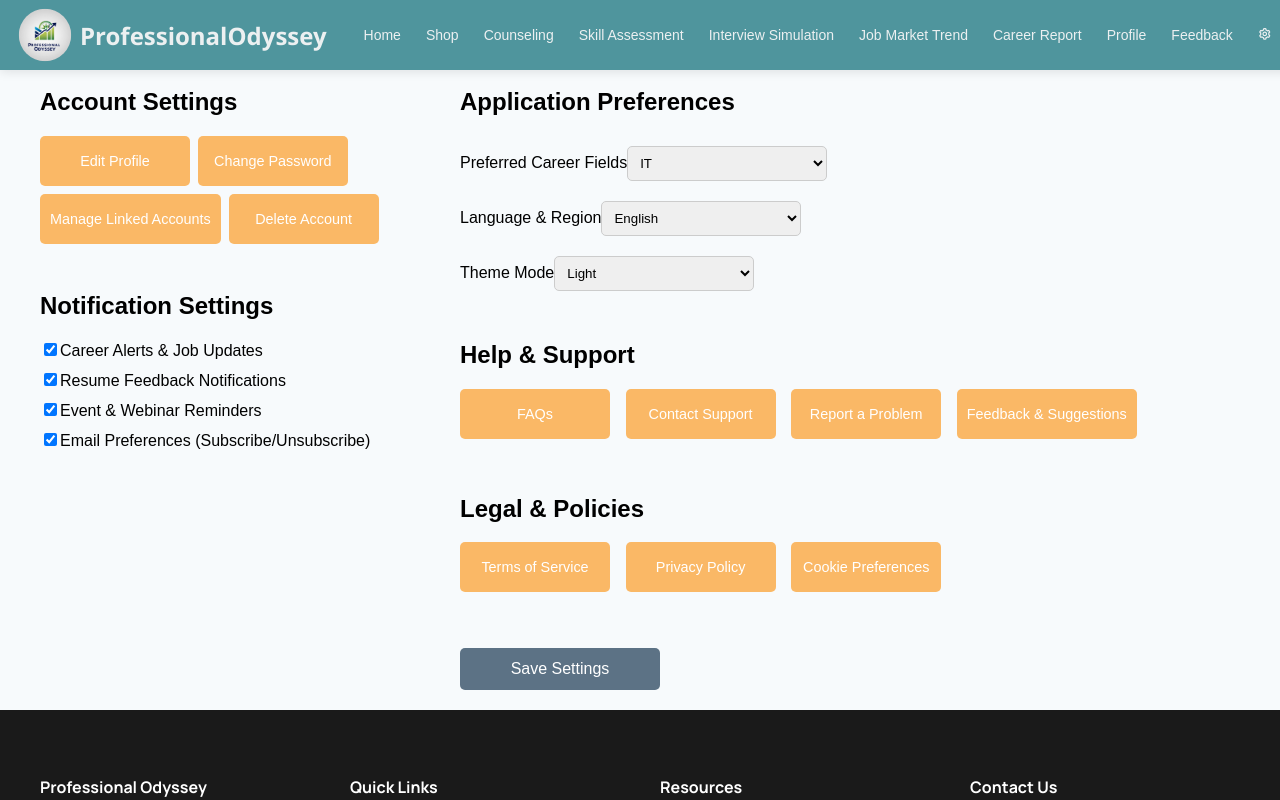
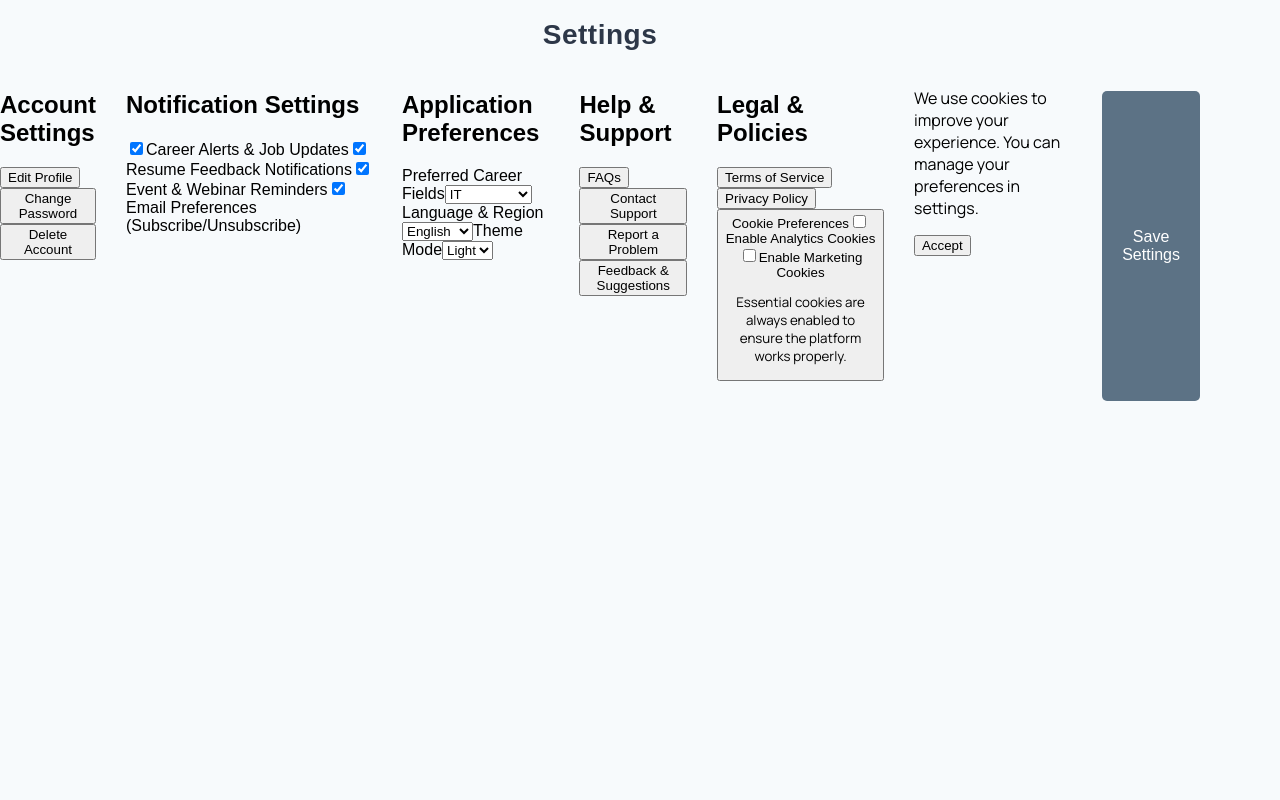
Before and after one commit to DevintthHaran/SDGP, a React (Create React App) app in the folder Frontend/sdgp-project/: page /setting in a window 1280 px wide. Shown: the top 800 px of the page. Built offline with nearby package versions, Linux system fonts and the light colour scheme.

Commit message:
change dark mode light mode

```diff
--- a/Frontend/sdgp-project/src/pages/Setting.jsx
+++ b/Frontend/sdgp-project/src/pages/Setting.jsx
@@ -47,8 +47,19 @@ const Setting = () => {
     accountPrivacy: "Public",
     preferredCareerField: "IT",
     language: "English",
-    theme: "Light",
+    theme:localStorage.getItem("theme") || "Light",
   });
+
+  const [showFAQs, setShowFAQs] = useState(false); // Track if FAQs are visible
+  const [showTerms, setShowTerms] = useState(false); // Track if Terms and Conditions are visible
+  const [showPrivacy, setShowPrivacy] = useState(false);
+
+
+  useEffect(() => {
+    document.body.className = settings.theme.toLowerCase(); // Apply class to body
+    localStorage.setItem("theme", settings.theme); // Save theme to localStorage
+  }, [settings.theme]);
+
 
   const handleChange = (e) => {
     const { name, value, type, checked } = e.target;
@@ -63,28 +74,73 @@ const Setting = () => {
     console.log(settings);
   };
 
+  const handleDeleteAccount = async () => {
+    const confirmDelete = window.confirm("Are you sure you want to delete your account? This action cannot be undone.");
+
+    if (confirmDelete) {
+      try {
+        const response = await fetch("http://localhost:8080/api/users/delete", {
+          method: "DELETE",
+          headers: {
+            "Content-Type": "application/json",
+          },
+          credentials: "include", // To handle cookies (if needed)
+        });
+
+        if (response.ok) {
+          alert("Account deleted successfully!");
+          localStorage.clear(); // Remove user data from local storage
+          sessionStorage.clear();
+          window.location.href = "/login"; // Redirect to login page
+        } else {
+          alert("Failed to delete the account.");
+        }
+      } catch (error) {
+        console.error("Error deleting account:", error);
+        alert("Something went wrong. Please try again later.");
+      }
+    }
+  };
+  const handleCookieChange = (e) => {
+    const { name, checked } = e.target;
+    setCookiePreferences((prev) => ({
+      ...prev,
+      [name]: checked,
+    }));
+    Cookies.set(name, checked, { expires: 365 }); // Save preferences for 1 year
+  };
+  const [showCookieBanner, setShowCookieBanner] = useState(!Cookies.get("cookiesAccepted"));
+
+  const acceptCookies = () => {
+    Cookies.set("cookiesAccepted", "true", { expires: 365 });
+    setShowCookieBanner(false);
+  };
+
+  const [cookiePreferences, setCookiePreferences] = useState({
+    analytics: Cookies.get("analytics") === "true",
+    marketing: Cookies.get("marketing") === "true",
+    essential: true, // Essential cookies are always enabled
+  });
+
   return (
     <>
-      <Header />
-      <div className="setting1">
+
       <div className="settings-page">
+        <header className="header">
+          <h1>Settings</h1>
+        </header>
         <main className="main-content">
-            <div className="left-column">
           {/* Account Settings */}
           <section className="settings-section">
             <h2>Account Settings</h2>
-                <div className="button-group">
-                  <button className="button">Edit Profile</button>
-                  <button className="button">Change Password</button>
-                  <button className="button">Manage Linked Accounts</button>
-                  <button className="button">Delete Account</button>
-                </div>
+            <button>Edit Profile</button>
+            <button>Change Password</button>
+            <button onClick={handleDeleteAccount} className="delete-button">Delete Account</button>
           </section>
 
           {/* Notification Settings */}
           <section className="settings-section">
             <h2>Notification Settings</h2>
-                <div className="notification-options">
             <label>
               <input
                 type="checkbox"
@@ -121,18 +177,14 @@ const Setting = () => {
               />
               Email Preferences (Subscribe/Unsubscribe)
             </label>
-                </div>
           </section>
-            </div>
 
-            <div className="right-column">
           {/* Application Preferences */}
           <section className="settings-section">
             <h2>Application Preferences</h2>
             <label>
               Preferred Career Fields
               <select
-                    className="select"
                 name="preferredCareerField"
                 value={settings.preferredCareerField}
                 onChange={handleChange}
@@ -142,11 +194,9 @@ const Setting = () => {
                 <option value="Business">Business</option>
               </select>
             </label>
-                <br/>
             <label>
               Language & Region
               <select
-                    className="select"
                 name="language"
                 value={settings.language}
                 onChange={handleChange}
@@ -157,11 +207,9 @@ const Setting = () => {
                 <option value="German">German</option>
               </select>
             </label>
-                <br/>
             <label>
               Theme Mode
               <select
-                    className="select"
                 name="theme"
                 value={settings.theme}
                 onChange={handleChange}
@@ -175,32 +223,81 @@ const Setting = () => {
           {/* Help & Support */}
           <section className="settings-section">
             <h2>Help & Support</h2>
-                <div className="button-group">
-                  <button className="button">FAQs</button>
-                  <button className="button">Contact Support</button>
-                  <button className="button">Report a Problem</button>
-                  <button className="button">Feedback & Suggestions</button>
+            <button onClick={() => setShowFAQs(!showFAQs)}>FAQs</button>
+            <button>Contact Support</button>
+            <button>Report a Problem</button>
+            <button>Feedback & Suggestions</button>
+          </section>
+
+        {/* Show FAQs when button is clicked */}
+        {showFAQs && (
+          <section className="faq-section">
+            <h2>Frequently Asked Questions</h2>
+            {FAQs.map((faq, index) => (
+              <div key={index} className="faq-item">
+                <h3>{faq.question}</h3>
+                <p>{faq.answer}</p>
               </div>
+            ))}
           </section>
+        )}
 
           {/* Legal & Policies */}
           <section className="settings-section">
             <h2>Legal & Policies</h2>
-                <div className="button-group">
-                  <button className="button">Terms of Service</button>
-                  <button className="button">Privacy Policy</button>
-                  <button className="button">Cookie Preferences</button>
+            <button onClick={() => setShowTerms(!showTerms)}>Terms of Service</button>
+            <button onClick={() => setShowPrivacy(!showPrivacy)} >Privacy Policy</button>
+            <button>Cookie Preferences
+            <label>
+              <input
+                type="checkbox"
+                name="analytics"
+                checked={cookiePreferences.analytics}
+                 onChange={handleCookieChange}
+              />
+              Enable Analytics Cookies
+            </label>
+            <label>
+              <input
+                type="checkbox"
+                name="marketing"
+                checked={cookiePreferences.marketing}
+                onChange={handleCookieChange}
+              />
+              Enable Marketing Cookies
+            </label>
+            <p>Essential cookies are always enabled to ensure the platform works properly.</p>
+
+            </button>
+          </section>
+
+          {showCookieBanner && (
+            <div className="cookie-banner">
+              <p>We use cookies to improve your experience. You can manage your preferences in settings.</p>
+              <button onClick={acceptCookies}>Accept</button>
             </div>
+          )}
+
+          {showTerms && (
+            <section className="terms-section">
+              <h2>Terms of Service</h2>
+              <p>{termsofService}</p>
             </section>
+          )}
+
+          {showPrivacy && (
+            <section className="privacy-section">
+              <h2>Privacy Policy</h2>
+              <p>{privacyPolicy}</p>
+            </section>
+          )}
 
           <button className="save-button" onClick={handleSave}>
             Save Settings
           </button>
-            </div>
         </main>
       </div>
-      </div>
-      <Footer />
+
     </>
   );
 };
```
Lines whose indentation alone changed are shown as unchanged.
